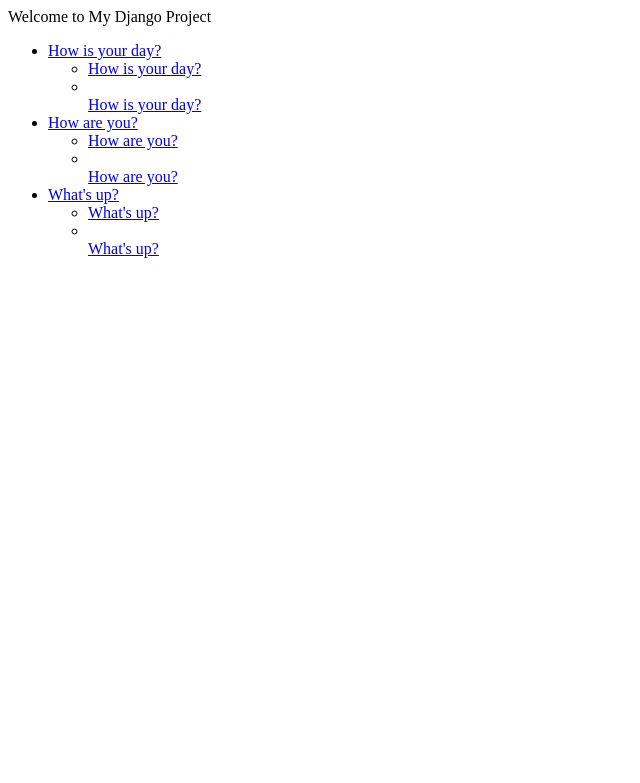
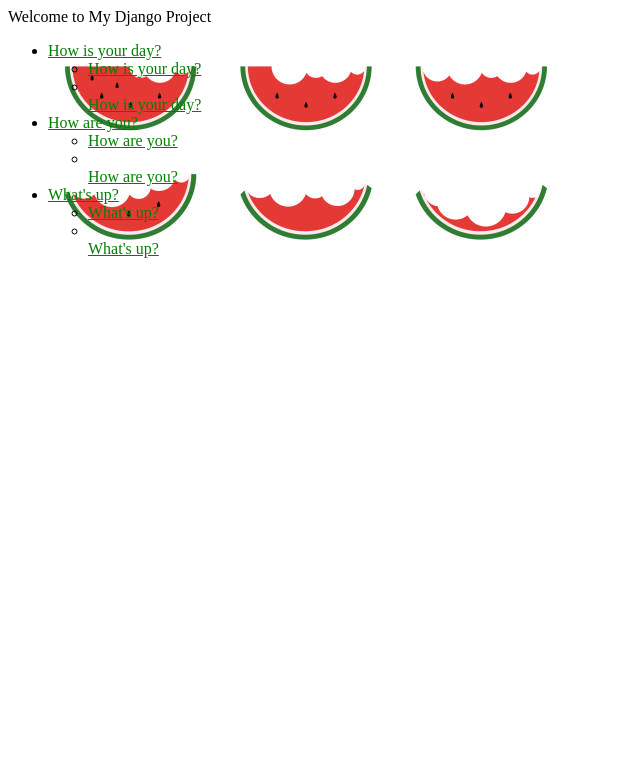
Before and after one commit to pakcok/IG_Downloader, a Django app: page /polls/ in a window 1280 px wide. Shown: the top 783 px of the page, without its empty margins (0-640 px from the left). Run offline with Django 3.2, Linux system fonts and the light colour scheme; data comes from the database, SQL or seed files in the repository.

Commit message:
Part 6 commit

```diff
--- /dev/null
+++ b/mysite/polls/static/polls/style.css
@@ -0,0 +1,7 @@
+li a {
+  color: green;
+}
+
+body {
+  background: white url("images/background.jpg") no-repeat;
+}
--- a/mysite/polls/templates/polls/index.html
+++ b/mysite/polls/templates/polls/index.html
@@ -1,3 +1,7 @@
+{% load static %}
+
+<link rel="stylesheet" type="text/css" href="{% static 'polls/style.css' %}">
+
 {% if latest_question_list %}
 <p>Welcome to My Django Project</p>
 <ul>
```
Also changed, not shown: mysite/polls/static/polls/images/background.gif (added), mysite/polls/static/polls/images/background.jpg (added).
